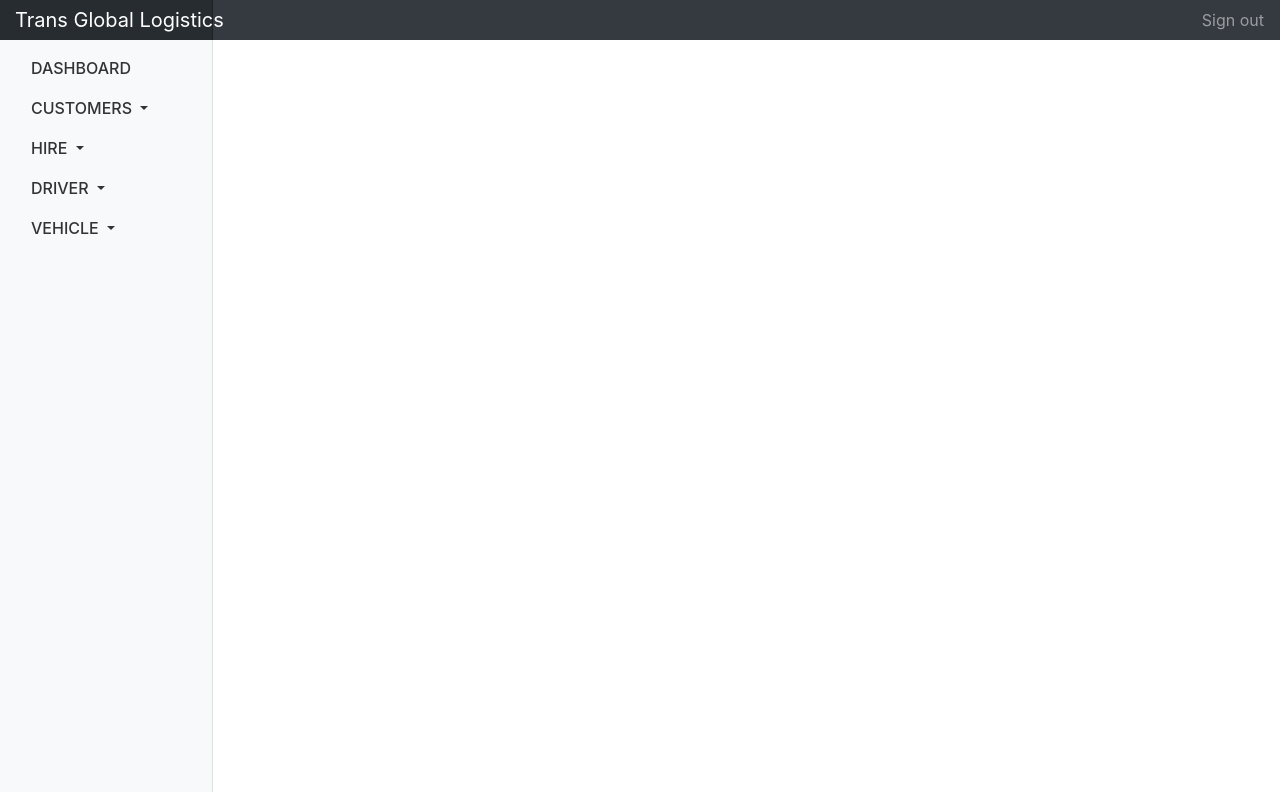
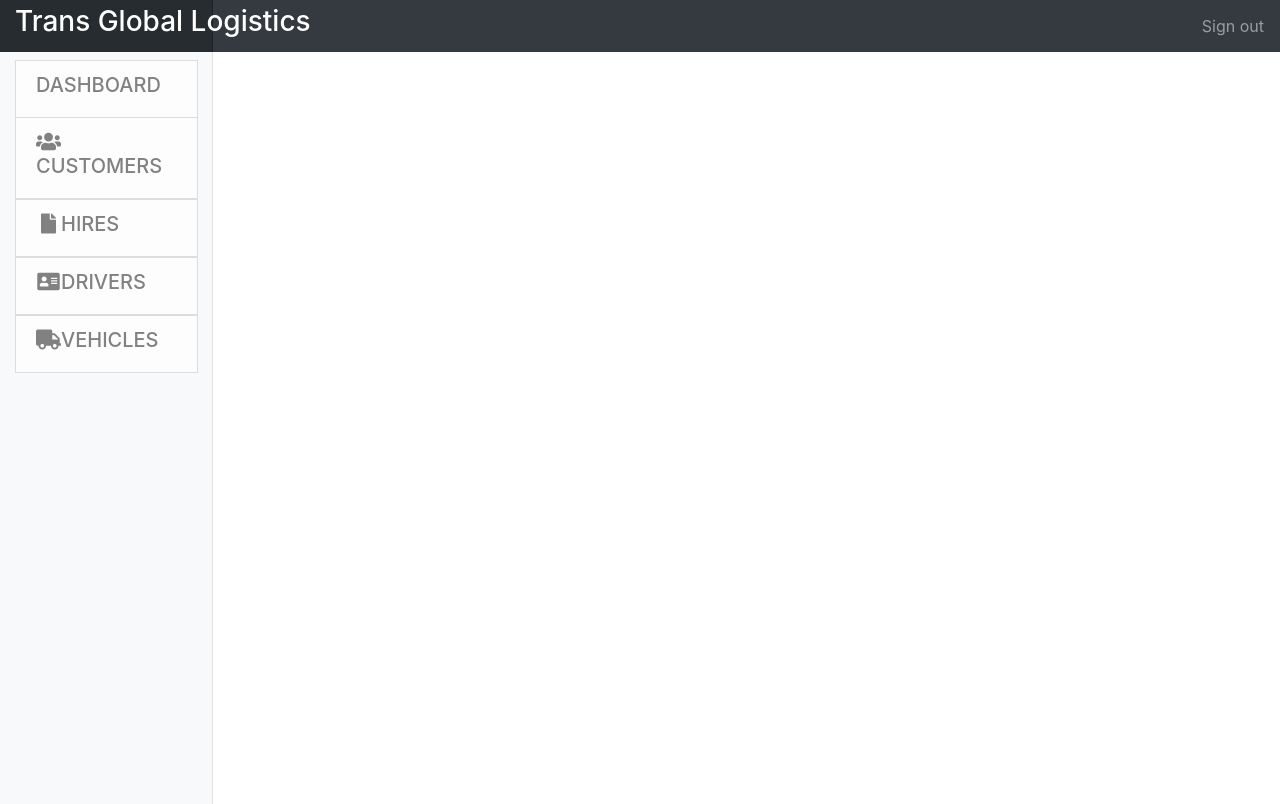
Before and after one commit to MaheemaPavithrani/TransGlobalLogistics, a CodeIgniter app: page /TransGlobalLogistics/index.php/admin/index in a window 1280 px wide. Run offline with CodeIgniter, Linux system fonts and the light colour scheme; some libraries are stand-ins or nearby versions.

Commit message:
Admin UI

```diff
--- a/application/views/admin/header.php
+++ b/application/views/admin/header.php
@@ -2,6 +2,8 @@
 <html lang="en">
 <head>
     <meta charset="UTF-8">
+
+    <link rel="stylesheet" href="https://use.fontawesome.com/releases/v5.8.2/css/all.css" integrity="sha384-oS3vJWv+0UjzBfQzYUhtDYW+Pj2yciDJxpsK1OYPAYjqT085Qq/1cq5FLXAZQ7Ay" crossorigin="anonymous">
 
     <link rel="canonical" href="https://getbootstrap.com/docs/4.0/examples/dashboard/">
 
@@ -16,7 +18,7 @@
 </head>
 <body>
     <nav class="navbar navbar-dark sticky-top bg-dark flex-md-nowrap p-0" id="nav">
-      <a class="navbar-brand col-sm-3 col-md-2 mr-0" href="#">Trans Global Logistics</a>
+      <a class="navbar-brand col-sm-3 col-md-2 mr-0" href="#"><h3>Trans Global Logistics</h3></a>
       <!-- <input class="form-control form-control-dark w-100" type="text" placeholder="Search" aria-label="Search"> -->
       <ul class="navbar-nav px-3">
         <li class="nav-item text-nowrap">
@@ -30,52 +32,34 @@
         <nav class="col-md-2 d-none d-md-block bg-light sidebar">
           <div class="sidebar-sticky">
             <ul class="nav flex-column">
-                <li class="nav-item">
-                    <a class="nav-link" href="<?php echo base_url('admin/index');?>">
-                    <span data-feather="home"></span>
-                    DASHBOARD <span class="sr-only">(current)</span>
-                    </a>
-                </li>
-                <li class="nav-item dropdown">
-                    <a class="nav-link dropdown-toggle" href="#" id="navbardrop" data-toggle="dropdown">
-                        CUSTOMERS
-                    </a>
-                    <div class="dropdown-menu">
-                        <a class="dropdown-item" href="<?php echo base_url('admin/get_customers');?>">View All</a>
-                        <a class="dropdown-item" href="<?php echo base_url('admin/register_customer');?>">Add Customer</a>
-                    </div>
-                </li>
 
-                <li class="nav-item dropdown">
-                    <a class="nav-link dropdown-toggle" href="#" id="navbardrop" data-toggle="dropdown">
-                        HIRE
-                    </a>
-                    <div class="dropdown-menu">
-                        <a class="dropdown-item" href="#">Ongoing</a>
-                        <a class="dropdown-item" href="#">Imports</a>
-                        <a class="dropdown-item" href="#">Exports</a>
-                    </div>
-                </li>
+                <a href="<?php echo base_url('admin/index');?>" class="list-group-item list-group-item-light" ><h5>DASHBOARD</h5></a>
 
-                <li class="nav-item dropdown">
-                    <a class="nav-link dropdown-toggle" href="#" id="navbardrop" data-toggle="dropdown">
-                        DRIVER
-                    </a>
-                    <div class="dropdown-menu">
-                        <a class="dropdown-item" href="<?php echo base_url('admin/get_drivers');?>">View All</a>
-                        <a class="dropdown-item" href="<?php echo base_url('admin/register_driver');?>">Add driver</a>
-                    </div>
-                </li>
+                <a href="#customer" class="list-group-item list-group-item-light" data-toggle="collapse" ><h5><i class="fa fa-users fa-fw fa-fw" aria-hidden="true"></i>CUSTOMERS</h5></a>
+                <div class="collapse" id="customer">
+                  <a href="<?php echo base_url('admin/get_customers');?>" class="list-group-item">View All</a>
+                  <a href="<?php echo base_url('admin/register_customer');?>" class="list-group-item">Add customer</a>
+                </div>
 
-                <li class="nav-item dropdown">
-                    <a class="nav-link dropdown-toggle" href="#" id="navbardrop" data-toggle="dropdown">
-                        VEHICLE
-                    </a>
-                    <div class="dropdown-menu">
-                        <a class="dropdown-item" href="admin/get_vehicles">View All</a>
-                        <a class="dropdown-item" href="#">Add Vehicle</a>
-                    </div>
-                </li>
+                <a href="#hire" class="list-group-item list-group-item-light" data-toggle="collapse" ><h5><i class="fa fa-file fa-fw"></i>HIRES</h5></a>
+                <div class="collapse" id="hire">
+                  <a href="" class="list-group-item">Ongoing</a>
+                  <a href="" class="list-group-item">Imports</a>
+                  <a href="" class="list-group-item">Exports</a>
+                </div>
+
+                <a href="#drivers" class="list-group-item list-group-item-light" data-toggle="collapse" ><h5><i class="fa fa-address-card fa-fw"></i>DRIVERS</h5></a>
+                <div class="collapse" id="drivers">
+                  <a href="<?php echo base_url('admin/get_drivers');?>" class="list-group-item">View All</a>
+                  <a href="<?php echo base_url('admin/register_driver');?>" class="list-group-item">Add Driver</a>
+                </div>
+
+                <a href="#vehicle" class="list-group-item list-group-item-light" data-toggle="collapse" ><h5><i class="fa fa-truck fa-fw"></i>VEHICLES</h5></a>
+                <div class="collapse" id="vehicle">
+                  <a href="" class="list-group-item">View All</a>
+                  <a href="" class="list-group-item">Add Vehicle</a>
+                </div>
+
             </ul>
 
             <!-- <h6 class="sidebar-heading d-flex justify-content-between align-items-center px-3 mt-4 mb-1 text-muted">
```
